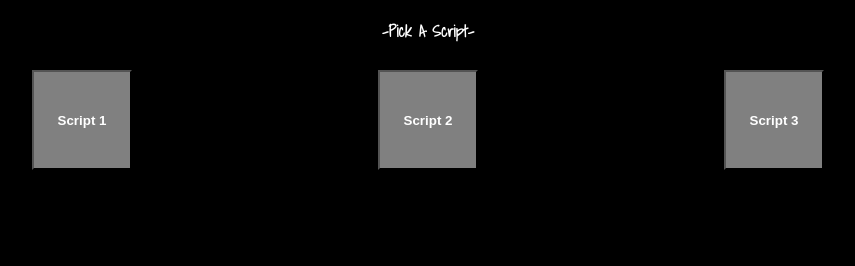
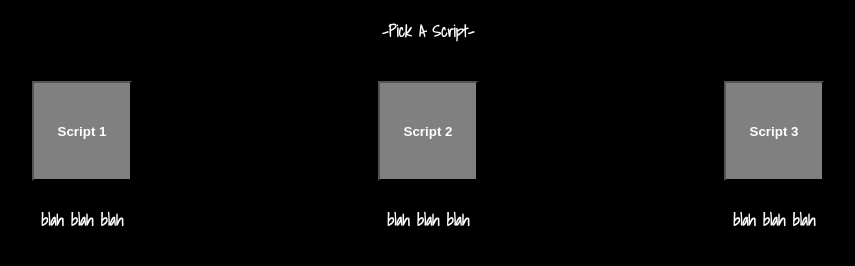
Before and after one commit to zachinjapan/mad-libz, a plain HTML site: page index.html in a window 1280 px wide. Shown: the part 102-368 px from the top of the page, without its empty margins (212-1067 px from the left). Drawn offline with Linux system fonts and the light colour scheme.

Commit message:
button columns display:none after script is run

```diff
--- a/app.js
+++ b/app.js
@@ -24,7 +24,9 @@
     var verb3 = prompt("type a verb");
     var adj4 = prompt("type an adjective");
 
-    // script
+
+    // hides button column
+    document.querySelector("div.column-1").style.display = "none";
     // adds border class
     document.querySelector("h2").classList.add("border");
     // writes html
@@ -47,8 +49,9 @@
     var noun4 = prompt("type a noun");
 
 
-
-
+    // hides button column
+    document.querySelector("div.column-2").style.display = "none";
+    // add border
     document.querySelector("h2").classList.add("border");
     // writes html
     document.querySelector("h2").innerHTML = "Be kind to your " + noun1 + "-footed " + noun2 + ".  <br> For a " + noun2 + " may be somebody's " + noun3 +
@@ -67,7 +70,10 @@
     var adj1 = prompt("type an adjective");
     var noun4 = prompt("type a noun");
     var color1 = prompt("type a color");
-    verb1 = prompt("type a verb")
+    verb1 = prompt("type a verb");
+
+    // hides button column
+    document.querySelector("div.column-3").style.display = "none";
 
     document.querySelector("h2").classList.add("border");
 
--- a/index.html
+++ b/index.html
@@ -18,15 +18,24 @@
     <h3>-Pick A Script-</h3>
 
     <div class="button-row">
+        <div class="button-column column-1">
             <button type="button" id="script-1">
                 <h4>Script 1</h4>
             </button>
+            <h3>blah blah blah</h3>
+        </div>
+        <div class="button-column column-2">
             <button type="button" id="script-2">
                 <h4>Script 2</h4>
             </button>
+            <h3>blah blah blah</h3>
+        </div>
+        <div class="button-column column-3">
             <button type="button" id="script-3">
                 <h4>Script 3</h4>
             </button>
+            <h3>blah blah blah</h3>
+        </div>
     </div>
 
     <div class="text-div">
--- a/style.css
+++ b/style.css
@@ -19,12 +19,20 @@
 }
 
 .button-row {
-    height: fit-content;
+    height: 200px;
     width: 100%;
     margin-bottom: 5%;
     display: flex;
     flex-direction: row;
     justify-content: space-evenly;
+    background-color: black;
+    align-items: center;
+}
+
+.button-column {
+    display: flex;
+    flex-direction: column;
+    justify-content: center;
 }
 
 button {
@@ -60,3 +68,7 @@
     font-size: 1.5rem;
 
 }
+
+.hidden-button {
+    display: none;
+}
```
Lines whose indentation alone changed are shown as unchanged.
